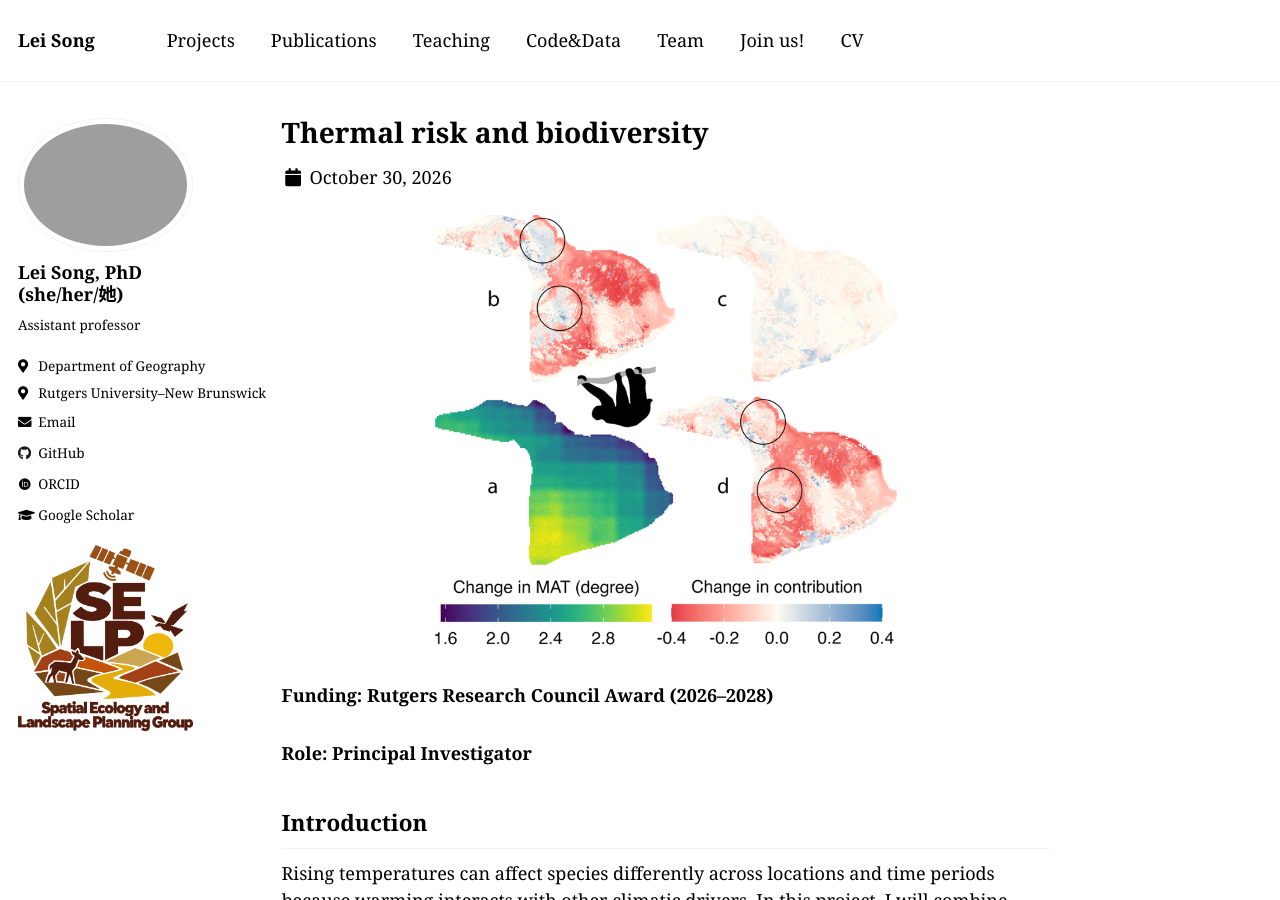
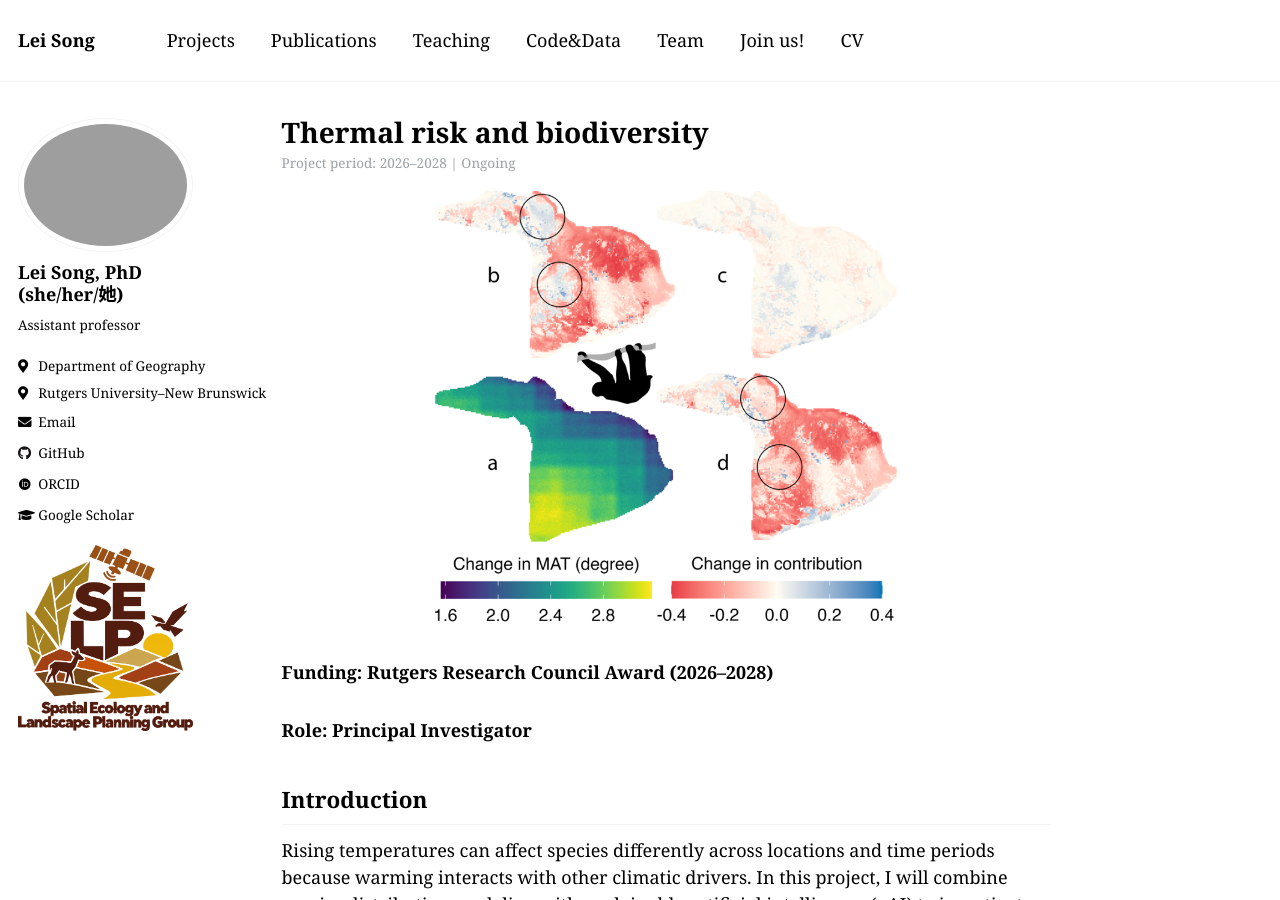
Before and after one commit to LLeiSong/website, a Jekyll site: the page built from _projects/thermal_risk.md, in a window 1280 px wide and 900 px high. Built offline with Jekyll 4.4.1, drawn with Linux system fonts in a browser that asks for light colours; some web fonts are replaced.

Commit message:
Add time stamp to projects

```diff
--- a/_includes/archive-projects.html
+++ b/_includes/archive-projects.html
@@ -40,7 +40,9 @@
       <p class="page__meta"><i class="fa fa-clock-o" aria-hidden="true"></i> {% include read-time.html %}</p>
     {% endif %}
 
-        {% if post.collection == 'teaching' %}
+        {% if post.collection == 'projects' %}
+          {% include project-period.html project=post %}
+        {% elsif post.collection == 'teaching' %}
           <p> {{ post.type }}, <i>{{ post.venue }}</i>, {{ post.date | default: "1900-01-01" | date: "%Y" }} </p>
         {% elsif post.collection == 'publications' %}
           <p>Published in <i>{{ post.venue }}</i>, {{ post.date | default: "1900-01-01" | date: "%Y" }} </p>
--- /dev/null
+++ b/_includes/project-period.html
@@ -0,0 +1,3 @@
+{% if include.project.project_period %}
+  <p class="page__meta">Project period: {{ include.project.project_period | escape }}{% if include.project.project_status %} | {{ include.project.project_status | escape }}{% endif %}</p>
+{% endif %}
--- a/_layouts/single.html
+++ b/_layouts/single.html
@@ -35,7 +35,9 @@ layout: default
           <p class="page__date"><i class="fa fa-fw fa-calendar" aria-hidden="true"></i> <time datetime="{{ page.modified | date: "%Y-%m-%d" }}">{{ page.modified | date: "%B %d, %Y" }}</time></p>
         {% endif %}
 
-        {% if page.collection == 'teaching' %}
+        {% if page.collection == 'projects' %}
+          {% include project-period.html project=page %}
+        {% elsif page.collection == 'teaching' %}
           <p> {{ page.type }}, <i>{{ page.venue }}</i>, {{ page.date | default: "1900-01-01" | date: "%Y" }} </p>
         {% elsif page.venue and page.date %}
           <p>Published in <i>{{ page.venue }}</i>, {{ page.date | default: "1900-01-01" | date: "%Y" }} </p>
--- a/_projects/thermal_risk.md
+++ b/_projects/thermal_risk.md
@@ -5,6 +5,8 @@ excerpt: Reassessing thermal risk in a compound climatic context for global biod
 collection: projects
 order_number: 5
 date: 2026-10-30
+project_period: "2026–2028"
+project_status: "Ongoing"
 ---
 
 <p align="center"> <img src="/website/images/projects/thermal_risk.png" width="60%" alt="Illustrative maps of warming and changes in temperature contributions to climatic suitability for the pale-throated sloth"></p>
```
Also changed, not shown: _projects/mapping_africa.md (+2 -0 lines), _projects/reconcile_human_elephants.md (+2 -0 lines).
